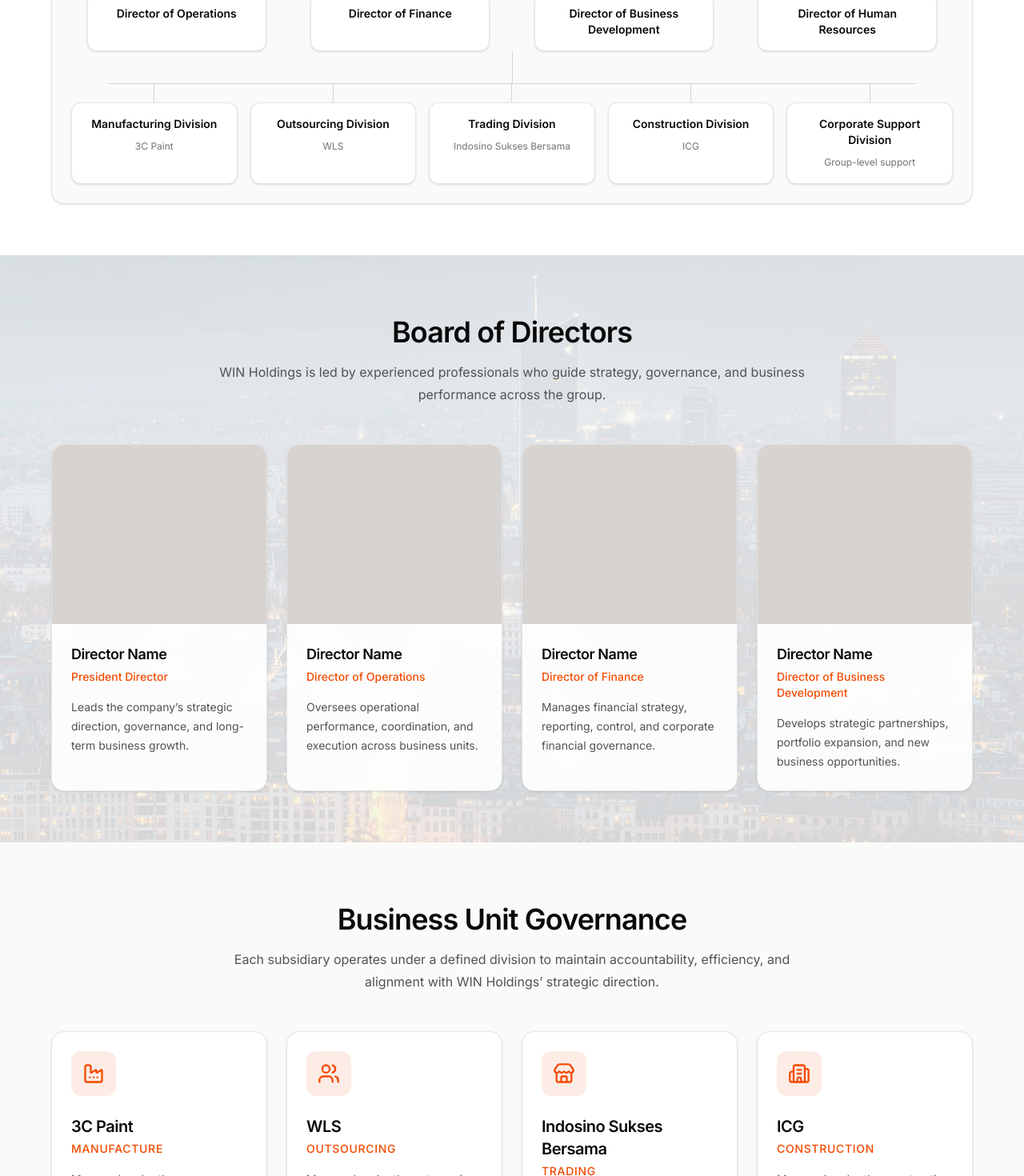
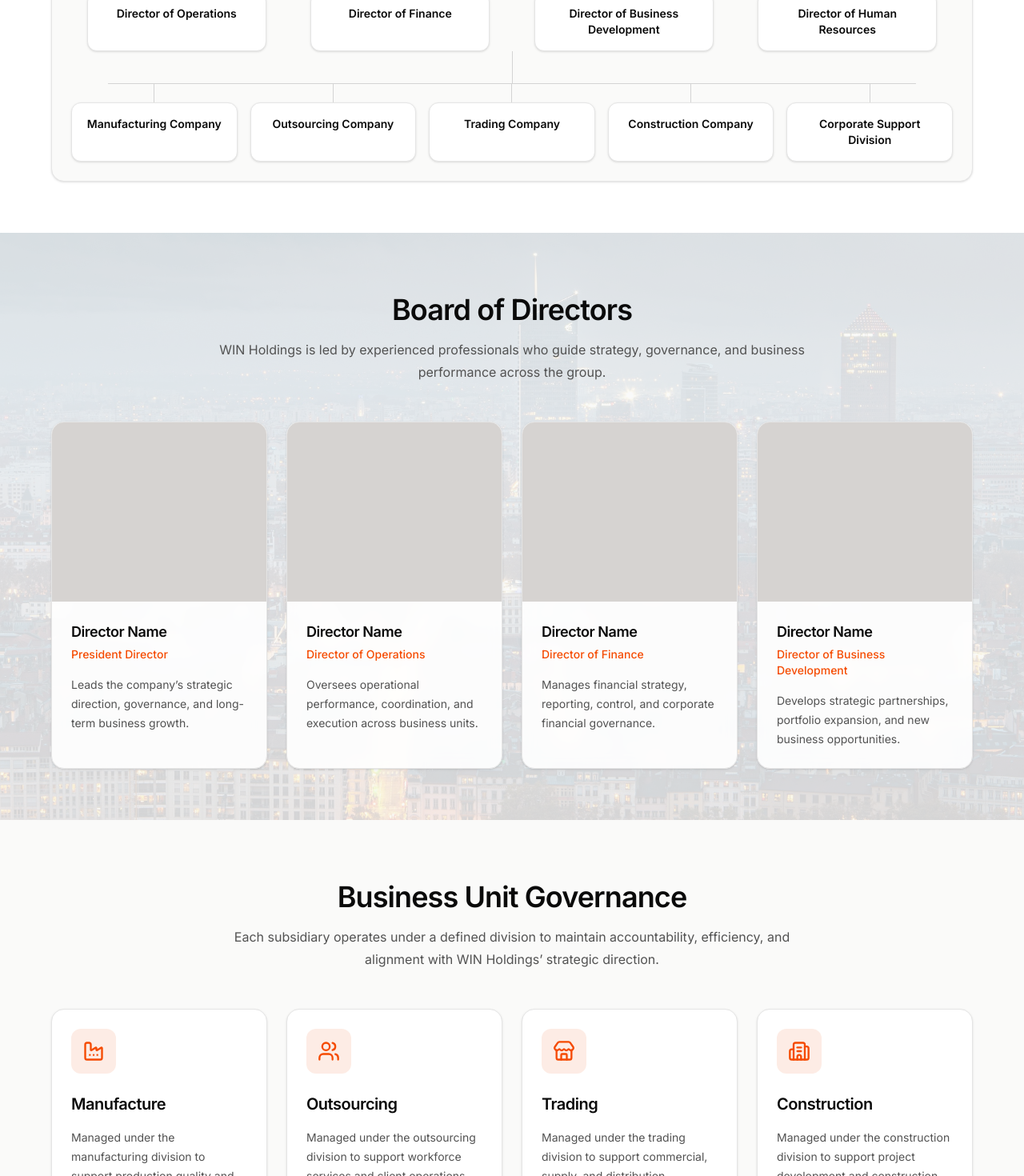
Before and after one commit to Johovenn/win-holdings, a Next.js app: page /organization in a window 1280 px wide. Shown: the part 1560-3030 px from the top of the page at 80% size. Built offline with nearby package versions, Linux system fonts and the light colour scheme.

Commit message:
remove company names

```diff
--- a/app/(site)/about/page.tsx
+++ b/app/(site)/about/page.tsx
@@ -205,10 +205,10 @@
                         <p>
                             By providing strategic oversight and operational excellence to our
                             core entities—including{" "}
-                            <strong className="font-bold text-neutral-950">3C Paint</strong>,{" "}
-                            <strong className="font-bold text-neutral-950">WLS</strong>,{" "}
-                            <strong className="font-bold text-neutral-950">Indosino</strong>,
-                            and <strong className="font-bold text-neutral-950">ICG</strong>—we
+                            <strong className="font-bold text-neutral-950">Manufacturing</strong>,{" "}
+                            <strong className="font-bold text-neutral-950">Outsourcing</strong>,{" "}
+                            <strong className="font-bold text-neutral-950">Trading</strong>,
+                            and <strong className="font-bold text-neutral-950">Construction</strong> companies —we
                             ensure each business maintains the highest standards of quality
                             while driving collective value for our stakeholders.
                         </p>
@@ -369,12 +369,8 @@
                             <div className="text-orange-600">{item.icon}</div>
 
                             <h3 className="mt-4 text-2xl font-semibold leading-8 tracking-tight">
-                                {item.name}
+                                {item.industry}
                             </h3>
-
-                            <p className="text-base uppercase leading-6 text-orange-600">
-                                {item.industry}
-                            </p>
 
                             <p className="mt-3 text-base leading-6 text-stone-50/80">
                                 {item.description}
--- a/app/(site)/organization/page.tsx
+++ b/app/(site)/organization/page.tsx
@@ -13,7 +13,6 @@
 
 type OrgNode = {
     title: string;
-    subtitle?: string;
     variant?: "primary" | "secondary" | "division";
 };
 
@@ -109,28 +108,23 @@
 
 const divisionNodes: OrgNode[] = [
     {
-        title: "Manufacturing Division",
-        subtitle: "3C Paint",
+        title: "Manufacturing Company",
         variant: "division",
     },
     {
-        title: "Outsourcing Division",
-        subtitle: "WLS",
+        title: "Outsourcing Company",
         variant: "division",
     },
     {
-        title: "Trading Division",
-        subtitle: "Indosino Sukses Bersama",
+        title: "Trading Company",
         variant: "division",
     },
     {
-        title: "Construction Division",
-        subtitle: "ICG",
+        title: "Construction Company",
         variant: "division",
     },
     {
         title: "Corporate Support Division",
-        subtitle: "Group-level support",
         variant: "division",
     },
 ];
@@ -421,7 +415,6 @@
 
                                         <OrgCard
                                             title={node.title}
-                                            subtitle={node.subtitle}
                                             variant={node.variant}
                                         />
                                     </div>
@@ -435,7 +428,7 @@
     );
 }
 
-function OrgCard({ title, subtitle, variant = "division" }: OrgNode) {
+function OrgCard({ title, variant = "division" }: OrgNode) {
     const variants = {
         primary:
             "border-orange-600 bg-orange-600 text-white shadow-lg shadow-orange-600/20",
@@ -448,16 +441,6 @@
             className={`w-full min-w-40 max-w-56 rounded-xl border p-4 text-center ${variants[variant]}`}
         >
             <p className="text-sm font-semibold leading-5">{title}</p>
-
-            {subtitle ? (
-                <p
-                    className={`mt-2 text-xs leading-5 ${
-                        variant === "primary" ? "text-white/80" : "text-neutral-500"
-                    }`}
-                >
-                    {subtitle}
-                </p>
-            ) : null}
         </div>
     );
 }
@@ -536,12 +519,8 @@
                             </div>
 
                             <h3 className="mt-6 text-xl font-semibold tracking-tight text-neutral-950">
-                                {item.title}
+                                {item.category}
                             </h3>
-
-                            <p className="mt-1 text-sm font-medium uppercase tracking-wider text-orange-600">
-                                {item.category}
-                            </p>
 
                             <p className="mt-4 text-sm leading-6 text-neutral-600">
                                 {item.description}
--- a/app/(site)/page.tsx
+++ b/app/(site)/page.tsx
@@ -292,7 +292,7 @@
                 <div className="mt-12 grid gap-6 lg:grid-cols-2">
                     {subsidiaries.map((item) => (
                         <article
-                            key={item.name}
+                            key={item.category}
                             className="rounded-2xl bg-neutral-950/95 p-6 text-white shadow-xl backdrop-blur-sm"
                         >
                             <div className="flex min-h-60 flex-col justify-between">
@@ -301,16 +301,12 @@
                                         {item.icon}
                                     </div>
 
-                                    <p className="text-base uppercase tracking-widest text-orange-600">
+                                    <h3 className="text-2xl font-semibold tracking-tight text-white">
                                         {item.category}
-                                    </p>
-
-                                    <h3 className="mt-1 text-2xl font-semibold tracking-tight text-white">
-                                        {item.name}
                                     </h3>
 
-                                    <p className="mt-2 max-w-xl text-base leading-6 text-neutral-300">
-                                        {item.description}
+                                    <p className="mt-3 max-w-xl text-base leading-6 text-neutral-300">
+                                        {getPublicSubsidiaryDescription(item.category)}
                                     </p>
                                 </div>
 
@@ -319,7 +315,7 @@
                                         href="/subsidiaries"
                                         className="inline-flex items-center gap-2 text-base text-orange-600 transition-colors hover:text-orange-400"
                                     >
-                                        {item.cta}
+                                        Explore Business Unit
                                         <ArrowRight className="h-4 w-4" />
                                     </Link>
                                 </div>
@@ -330,6 +326,40 @@
             </SectionContainer>
         </section>
     );
+}
+
+function getPublicSubsidiaryDescription(category: string) {
+    const value = category.toLowerCase();
+
+    if (value.includes("manufacture") || value.includes("manufacturing")) {
+        return "A manufacturing business unit focused on supporting industrial and commercial product development with consistent quality and operational reliability.";
+    }
+
+    if (
+        value.includes("trading") ||
+        value.includes("supply") ||
+        value.includes("industrial")
+    ) {
+        return "A trading and supply business unit providing reliable procurement, materials, and distribution support for industrial and project-based needs.";
+    }
+
+    if (
+        value.includes("outsourcing") ||
+        value.includes("hr") ||
+        value.includes("human")
+    ) {
+        return "An outsourcing business unit delivering manpower, workforce support, and business process services for operational efficiency.";
+    }
+
+    if (
+        value.includes("construction") ||
+        value.includes("engineering") ||
+        value.includes("infrastructure")
+    ) {
+        return "A construction and engineering business unit supporting project execution, infrastructure development, and industrial construction requirements.";
+    }
+
+    return "A strategic business unit operating under WIN Holdings to support diversified growth across selected industries.";
 }
 
 function OrganizationLeadership() {
--- a/app/(site)/subsidiaries/construction/page.tsx
+++ b/app/(site)/subsidiaries/construction/page.tsx
@@ -203,11 +203,11 @@
             <SectionContainer className="grid items-center gap-12 lg:grid-cols-2">
                 <div>
                     <div className="inline-flex rounded-full bg-orange-600/10 px-3 py-1 text-xs font-semibold uppercase tracking-wider text-orange-600">
-                        Subsidiary Company
+                        Subsidiary
                     </div>
 
                     <h1 className="mt-5 max-w-2xl text-4xl font-bold leading-tight tracking-tight text-slate-950 md:text-5xl">
-                        PT. Indosino Construction Group
+                        Construction Company
                     </h1>
 
                     <p className="mt-5 max-w-xl text-lg leading-8 text-neutral-600">
@@ -273,7 +273,7 @@
 
                     <div className="mt-5 space-y-5 text-base leading-7 text-neutral-800">
                         <p>
-                            PT. Indosino Construction Group stands at the forefront of
+                            We stand at the forefront of
                             Indonesia&apos;s industrial transformation. As a core
                             subsidiary of WIN Holdings and backed by international
                             expertise from Jiangsu Zhongchen, ICG delivers turnkey
@@ -614,7 +614,7 @@
 
             <SectionContainer className="relative z-10 flex flex-col items-center text-center">
                 <h2 className="text-4xl font-bold leading-tight tracking-tight md:text-5xl">
-                    Build Large-Scale Industrial Projects with ICG
+                    Build Large-Scale Industrial Projects with Us
                 </h2>
 
                 <p className="mt-6 max-w-2xl text-lg leading-7 text-stone-50/80">
--- a/app/(site)/subsidiaries/outsourcing/page.tsx
+++ b/app/(site)/subsidiaries/outsourcing/page.tsx
@@ -125,7 +125,7 @@
     {
         title: "Cement & Clinker",
         description:
-            "WLS supplies premium cement and cement clinker for infrastructure, batching plants, high-rise buildings, and industrial manufacturing. The company supports both domestic and international procurement needs.",
+            "We supply premium cement and cement clinker for infrastructure, batching plants, high-rise buildings, and industrial manufacturing. The company supports both domestic and international procurement needs.",
         useCases: [
             "Infrastructure Development",
             "High-Rise Construction",
@@ -137,7 +137,7 @@
     {
         title: "Gypsum & Ceramics",
         description:
-            "WLS supports residential and commercial construction with gypsum board, ceiling systems, and ceramic products for modern building applications, interior finishing, and architectural development.",
+            "We support residential and commercial construction with gypsum board, ceiling systems, and ceramic products for modern building applications, interior finishing, and architectural development.",
         useCases: [
             "Commercial Interior Fit-outs",
             "Residential Housing Projects",
@@ -230,11 +230,11 @@
             <SectionContainer className="relative">
                 <div className="max-w-3xl">
                     <div className="inline-flex rounded-full bg-orange-600/10 px-4 py-2 text-sm font-medium uppercase tracking-wider text-orange-600">
-                        Subsidiary Company
+                        Subsidiary
                     </div>
 
                     <h1 className="mt-6 text-4xl font-bold leading-tight tracking-tight text-neutral-950 md:text-5xl">
-                        PT. WLS Trust International
+                        Outsourcing Company
                     </h1>
 
                     <p className="mt-5 text-2xl font-semibold leading-9 tracking-tight text-neutral-600">
@@ -243,7 +243,7 @@
                     </p>
 
                     <p className="mt-5 max-w-2xl text-lg leading-8 text-neutral-600">
-                        Established in 2019, PT. WLS Trust International supplies
+                        Established in 2019, we supply
                         premium construction materials, industrial products, machinery,
                         packaging, and food supply solutions for domestic and
                         international customers.
@@ -273,7 +273,7 @@
                     </div>
 
                     <p className="mt-6 text-base leading-7 text-neutral-600">
-                        PT. WLS Trust International stands as a reliable partner in the
+                        We stand as a reliable partner in the
                         industrial supply chain. The company specializes in supplying
                         construction materials and industrial needs for concrete
                         batching plants, property development projects, infrastructure
@@ -473,7 +473,7 @@
                     </h2>
 
                     <p className="mt-5 text-base leading-7 text-white/70">
-                        WLS bridges global manufacturers and local project demands
+                        We bridge global manufacturers and local project demands
                         through procurement expertise, supply coordination, and
                         transparent logistics execution.
                     </p>
@@ -525,7 +525,7 @@
 
             <SectionContainer className="relative z-10 flex flex-col items-center text-center">
                 <h2 className="text-4xl font-bold leading-tight tracking-tight md:text-5xl">
-                    Source Reliable Construction and Industrial Materials with WLS
+                    Source Reliable Construction and Industrial Materials with Us
                 </h2>
 
                 <p className="mt-6 max-w-2xl text-lg leading-7 text-stone-50/80">
--- a/app/(site)/subsidiaries/page.tsx
+++ b/app/(site)/subsidiaries/page.tsx
@@ -50,7 +50,7 @@
         industry: "Outsourcing",
         shortDescription: "Construction materials and industrial supply solutions.",
         description:
-            "WLS Trust International supplies construction materials, industrial products, machinery, packaging, and operational goods for project-based business needs. The company supports domestic and international customers with reliable procurement and distribution capabilities.",
+            "Supplies construction materials, industrial products, machinery, packaging, and operational goods for project-based business needs. The company supports domestic and international customers with reliable procurement and distribution capabilities.",
         websiteLabel: "Learn more",
         websiteUrl: "/subsidiaries/outsourcing",
         icon: <Truck className="h-6 w-6" />,
@@ -63,7 +63,7 @@
         industry: "Trading",
         shortDescription: "Professional manpower and outsourcing support services.",
         description:
-            "Indosino Sukses Bersama provides human resources, outsourcing, and manpower support for industrial and foreign-invested projects across Indonesia. The company helps businesses operate efficiently through reliable workforce solutions and business support services.",
+            "Provides human resources, outsourcing, and manpower support for industrial and foreign-invested projects across Indonesia. The company helps businesses operate efficiently through reliable workforce solutions and business support services.",
         websiteLabel: "Learn more",
         websiteUrl: "/subsidiaries/trading",
         icon: <Users className="h-6 w-6" />,
@@ -76,7 +76,7 @@
         industry: "Construction",
         shortDescription: "Industrial construction and engineering project execution.",
         description:
-            "Indosino Construction Group focuses on industrial engineering, construction, commissioning, and production-line support for large-scale projects. The company supports complex industrial development across key operational regions in Indonesia.",
+            "Focuses on industrial engineering, construction, commissioning, and production-line support for large-scale projects. The company supports complex industrial development across key operational regions in Indonesia.",
         websiteLabel: "Learn more",
         websiteUrl: "/subsidiaries/construction",
         icon: <Hammer className="h-6 w-6" />,
@@ -172,12 +172,8 @@
         <article className="rounded-xl border border-neutral-300 bg-white p-6 shadow-sm transition-shadow hover:shadow-md">
             <div className="text-orange-600">{subsidiary.icon}</div>
 
-            <p className="mt-4 text-xs font-bold uppercase tracking-wider text-neutral-600">
+            <h2 className="mt-2 text-2xl font-semibold leading-8 tracking-tight text-neutral-950">
                 {subsidiary.industry}
-            </p>
-
-            <h2 className="mt-2 text-2xl font-semibold leading-8 tracking-tight text-neutral-950">
-                {subsidiary.name}
             </h2>
 
             <p className="mt-2 text-sm leading-5 text-neutral-600">
@@ -218,12 +214,8 @@
             ) : null}
 
             <div className={imageFirst ? "lg:pl-6" : "lg:pr-6"}>
-                <p className="text-sm font-bold uppercase tracking-wider text-orange-600">
+                <h2 className="mt-2 text-3xl font-semibold leading-10 tracking-tight text-neutral-950">
                     {subsidiary.industry}
-                </p>
-
-                <h2 className="mt-2 text-3xl font-semibold leading-10 tracking-tight text-neutral-950">
-                    {subsidiary.name}
                 </h2>
 
                 <p className="mt-6 text-lg leading-8 text-neutral-600">
--- a/app/(site)/subsidiaries/trading/page.tsx
+++ b/app/(site)/subsidiaries/trading/page.tsx
@@ -128,11 +128,11 @@
             <SectionContainer className="grid items-center gap-12 lg:grid-cols-2">
                 <div>
                     <p className="text-sm font-bold uppercase tracking-widest text-orange-500">
-                        Subsidiary Company
+                        Subsidiary
                     </p>
 
                     <h1 className="mt-4 text-4xl font-bold leading-tight tracking-tight text-slate-800 md:text-5xl">
-                        PT. Indosino Sukses Bersama
+                        Trading Company
                     </h1>
 
                     <p className="mt-5 max-w-2xl text-lg leading-8 text-neutral-600">
@@ -141,7 +141,7 @@
                     </p>
 
                     <p className="mt-5 max-w-2xl text-base leading-7 text-neutral-600">
-                        Indosino provides comprehensive professional manpower and
+                        We provide comprehensive professional manpower and
                         outsourcing support across the Indonesian archipelago. The
                         company specializes in navigating large-scale industrial labor
                         needs and ensuring operational efficiency for global
@@ -197,7 +197,7 @@
 
                     <div className="mt-5 space-y-5 text-base leading-7 text-neutral-800">
                         <p>
-                            PT. Indosino Sukses Bersama has established itself as a
+                            We have established ourself as a
                             premier partner for foreign-invested enterprises,
                             particularly Chinese state-owned enterprises. The company
                             understands the requirements of international projects and
--- a/lib/site.ts
+++ b/lib/site.ts
@@ -42,8 +42,8 @@
 ];
 
 export const subsidiaries = [
-    "3C Paint — Manufacturing",
-    "WLS — Outsourcing",
-    "Indosino — Trading",
-    "ICG — Construction",
+    "Manufacturing",
+    "Outsourcing",
+    "Trading",
+    "Construction",
 ];
```
Also changed, not shown: 1 other file (tests, documents, lock files or other folders).
